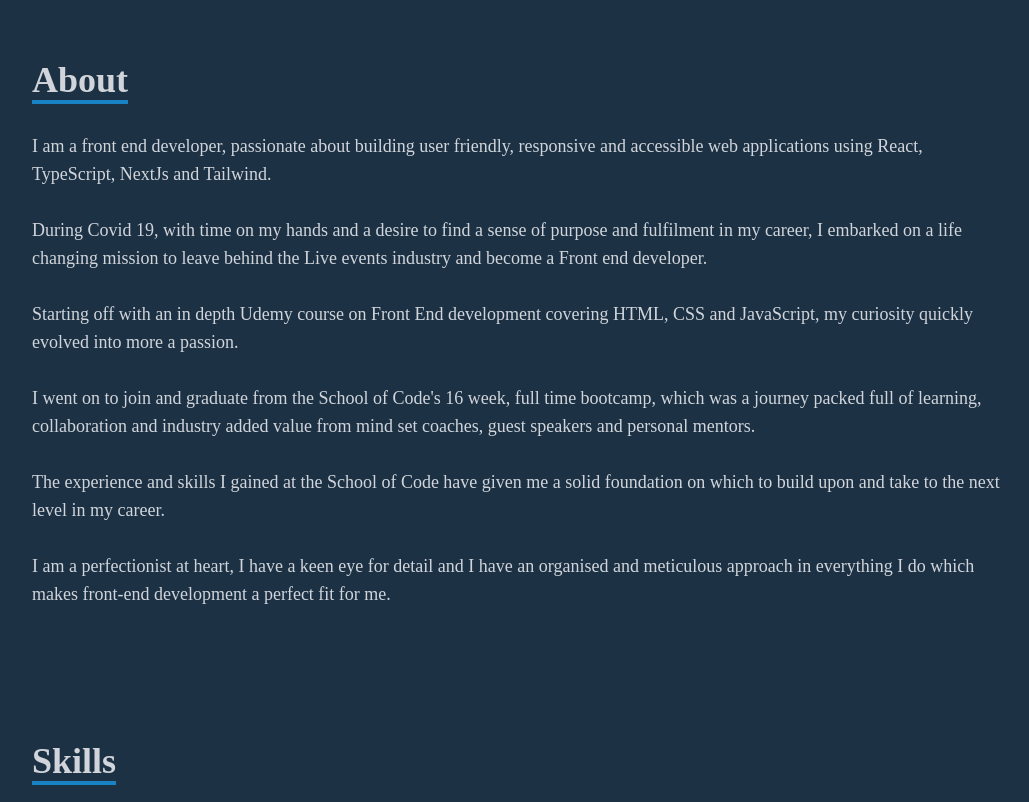
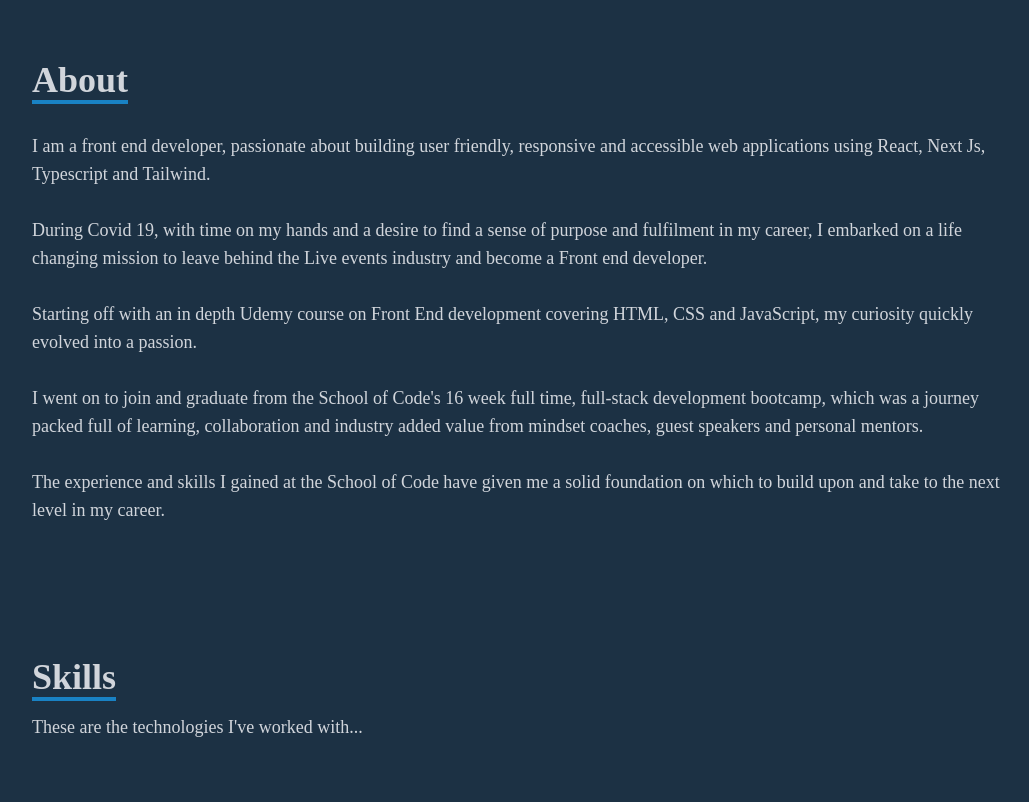
Before and after one commit to BlakeLawrence/portfolio, a React (Create React App) app: page / in a window 1280 px wide. Shown: the part 740-1542 px from the top of the page, without its empty margins (124-1153 px from the left). Built offline with nearby package versions, Linux system fonts and the light colour scheme.

Commit message:
updated about section

```diff
--- a/src/components/About.jsx
+++ b/src/components/About.jsx
@@ -17,8 +17,8 @@ const About = () => {
         <section className="max-w-[1000px] w-full px-4 text-sm md:text-lg">
           <p className="pl-0 w-full">
             I am a front end developer, passionate about building user friendly,
-            responsive and accessible web applications using React, TypeScript,
-            NextJs and Tailwind.
+            responsive and accessible web applications using React, Next Js,
+            Typescript and Tailwind.
             <br />
             <br />
             During Covid 19, with time on my hands and a desire to find a sense
@@ -29,21 +29,18 @@ const About = () => {
             <br />
             Starting off with an in depth Udemy course on Front End development
             covering HTML, CSS and JavaScript, my curiosity quickly evolved into
-            more a passion.
+            a passion.
             <br />
             <br />
-            I went on to join and graduate from the School of Code's 16 week,
-            full time bootcamp, which was a journey packed full of learning,
-            collaboration and industry added value from mind set coaches, guest
-            speakers and personal mentors.
+            I went on to join and graduate from the School of Code's 16 week
+            full time, full-stack development bootcamp, which was a journey
+            packed full of learning, collaboration and industry added value from
+            mindset coaches, guest speakers and personal mentors.
             <br />
             <br /> The experience and skills I gained at the School of Code have
             given me a solid foundation on which to build upon and take to the
             next level in my career.
             <br />
-            <br />I am a perfectionist at heart, I have a keen eye for detail
-            and I have an organised and meticulous approach in everything I do
-            which makes front-end development a perfect fit for me.
           </p>
         </section>
       </div>
```
